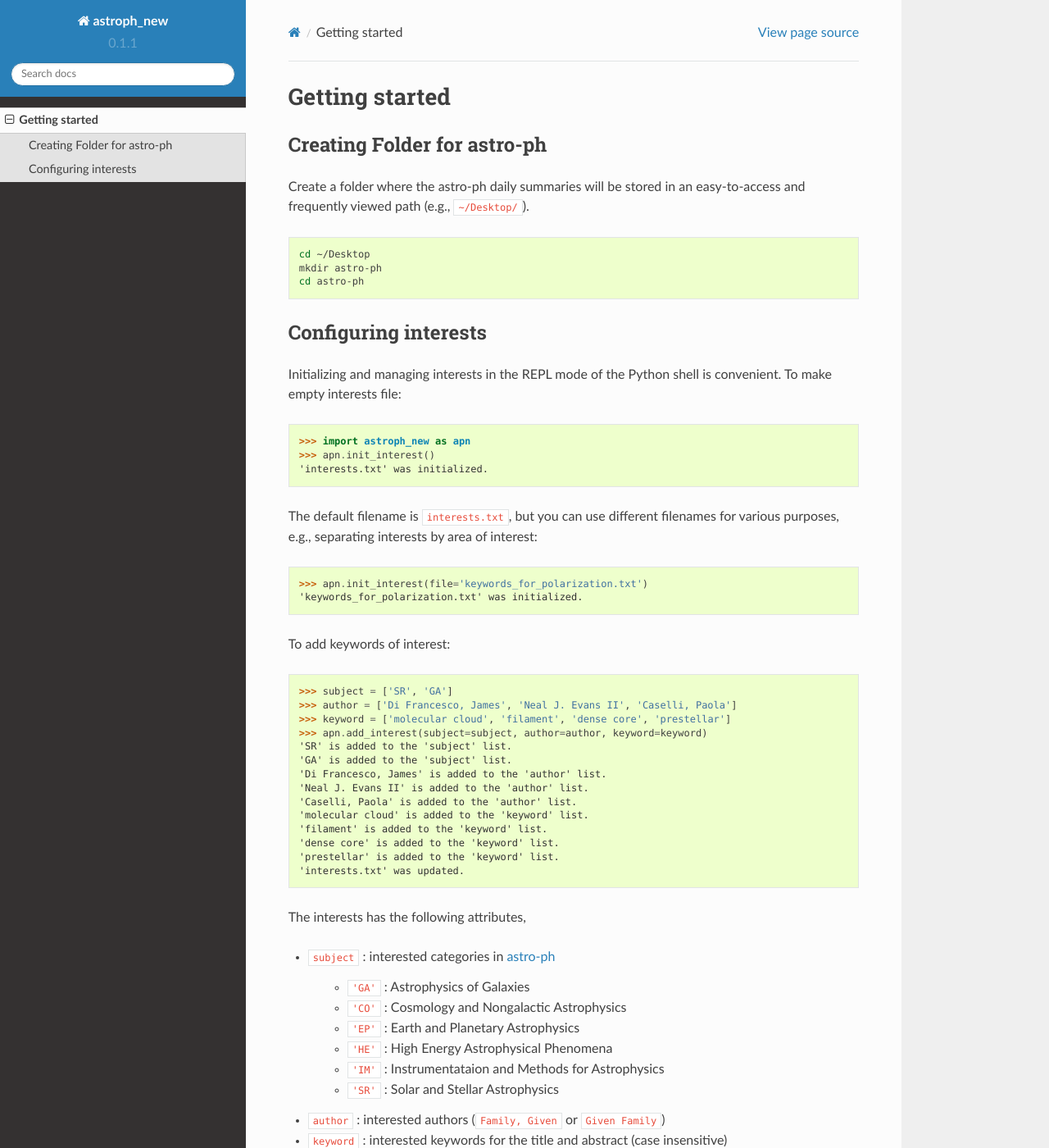
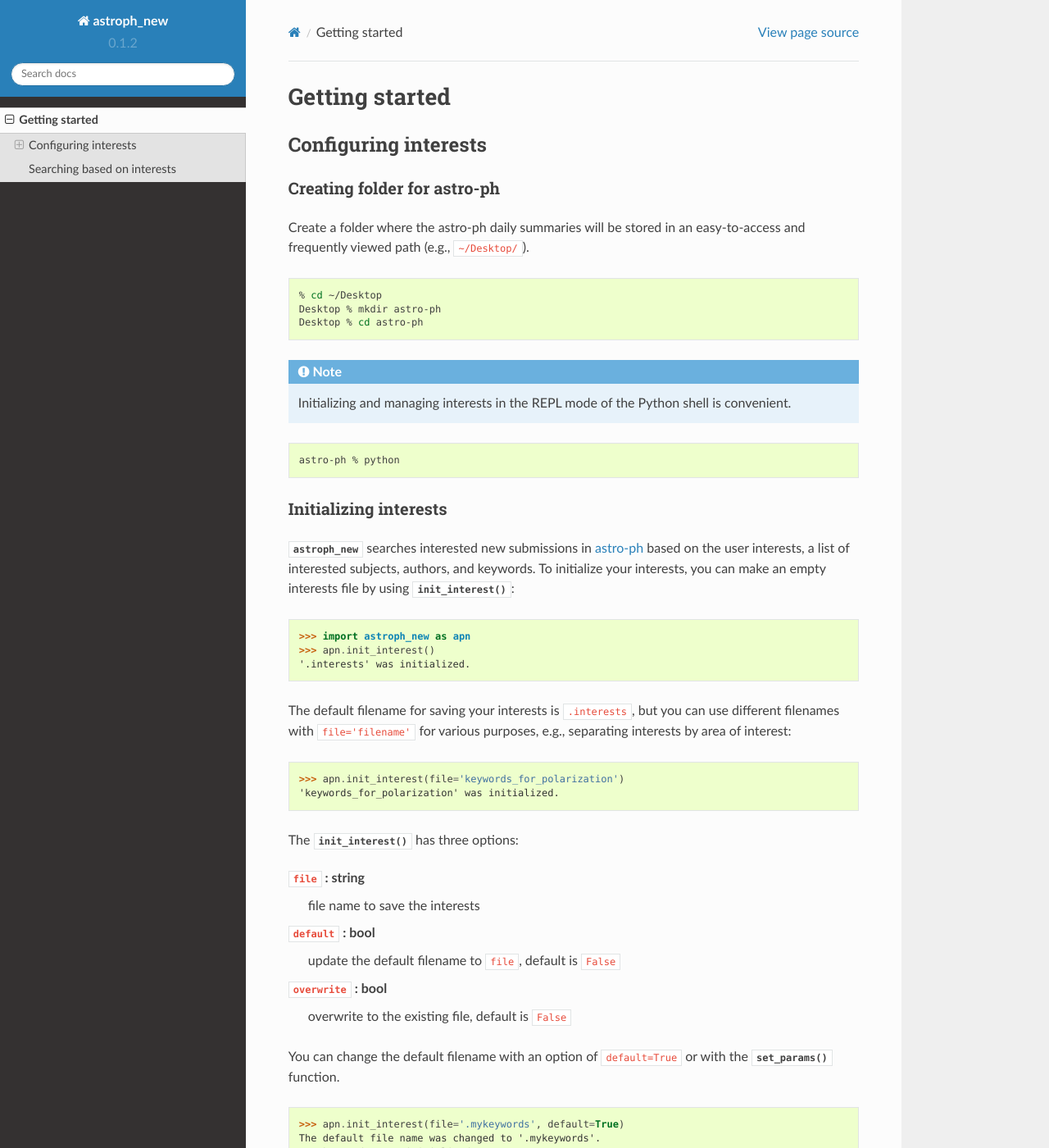
Before and after one commit to radioshiny/astroph_new, a Sphinx documentation site: the page built from docs/get_start.rst, in a window 1280 px wide and 1400 px high. Shown: the whole window at 82% size. Built offline with Sphinx 7.4.7 and the Read the Docs theme 2.0.0, drawn with Linux system fonts in a browser that asks for light colours; some of the changed text lies outside the part shown.

Commit message:
update docs

```diff
--- a/README.rst
+++ b/README.rst
@@ -15,7 +15,7 @@
 - Managing user interests (subjects, author names, and keywords)
 - Searching for new submissions in
   `astro-ph <https://arxiv.org/list/astro-ph/new>`_ based on the user interests
-- Creating a summarized document for the interested submissions
+- Creating a summary report for the interested submissions
 
 License
 =======
--- a/docs/conf.py
+++ b/docs/conf.py
@@ -9,7 +9,7 @@
 project = 'astroph_new'
 copyright = '2023, Shinyoung Kim'
 author = 'Shinyoung Kim'
-release = '0.1.1'
+release = '0.1.2'
 version = release
 
 # -- General configuration ---------------------------------------------------
--- a/docs/get_start.rst
+++ b/docs/get_start.rst
@@ -1,63 +1,117 @@
 .. _gs:
+
+.. _astro-ph: https://arxiv.org/archive/astro-ph
 
 ***************
 Getting started
 ***************
 
-Creating Folder for astro-ph
-============================
+Configuring interests
+=====================
+
+Creating folder for astro-ph
+----------------------------
 
 Create a folder where the astro-ph daily summaries will be stored in an
 easy-to-access and frequently viewed path (e.g., ``~/Desktop/``).
 
 .. code-block:: bash
 
-   cd ~/Desktop
-   mkdir astro-ph
-   cd astro-ph
+   % cd ~/Desktop
+   Desktop % mkdir astro-ph
+   Desktop % cd astro-ph
 
-Configuring interests
-=====================
+.. note::
 
-Initializing and managing interests in the REPL mode of the Python shell is
-convenient.
-To make empty interests file::
+   Initializing and managing interests in the REPL mode of the Python shell is
+   convenient.
 
-   >>> import astroph_new as apn
-   >>> apn.init_interest()
-   'interests.txt' was initialized.
+.. code-block:: bash
 
-The default filename is ``interests.txt``, but you can use different filenames
-for various purposes, e.g., separating interests by area of interest:
+   astro-ph % python
 
-.. code-block:: python
+Initializing interests
+----------------------
 
-    >>> apn.init_interest(file='keywords_for_polarization.txt')
-    'keywords_for_polarization.txt' was initialized.
+:mod:`astroph_new` searches interested new submissions in `astro-ph`_
+based on the user interests, a list of interested subjects, authors,
+and keywords. To initialize your interests, you can make an empty interests
+file by using :func:`init_interest`:
 
-To add keywords of interest:
+>>> import astroph_new as apn
+>>> apn.init_interest()
+'.interests' was initialized.
 
-.. code-block:: python
+The default filename for saving your interests is ``.interests``,
+but you can use different filenames with ``file='filename'`` for various
+purposes, e.g., separating interests by area of interest:
 
-    >>> subject = ['SR', 'GA']
-    >>> author = ['Di Francesco, James', 'Neal J. Evans II', 'Caselli, Paola']
-    >>> keyword = ['molecular cloud', 'filament', 'dense core', 'prestellar']
-    >>> apn.add_interest(subject=subject, author=author, keyword=keyword)
-    'SR' is added to the 'subject' list.
-    'GA' is added to the 'subject' list.
-    'Di Francesco, James' is added to the 'author' list.
-    'Neal J. Evans II' is added to the 'author' list.
-    'Caselli, Paola' is added to the 'author' list.
-    'molecular cloud' is added to the 'keyword' list.
-    'filament' is added to the 'keyword' list.
-    'dense core' is added to the 'keyword' list.
-    'prestellar' is added to the 'keyword' list.
-    'interests.txt' was updated.
+>>> apn.init_interest(file='keywords_for_polarization')
+'keywords_for_polarization' was initialized.
 
-The interests has the following attributes,
+The :func:`init_interest` has three options:
 
-* ``subject`` : interested categories in
-  `astro-ph <https://arxiv.org/archive/astro-ph>`_
+``file`` : string
+    file name to save the interests
+
+``default`` : bool
+    update the default filename to ``file``, default is ``False``
+
+``overwrite`` : bool
+    overwrite to the existing file, default is ``False``
+
+You can change the default filename with an option of ``default=True`` or
+with the :func:`set_params` function.
+
+>>> apn.init_interest(file='.mykeywords', default=True)
+The default file name was changed to '.mykeywords'.
+'.mykeywords' was initialized.
+
+>>> apn.set_params('file', '.interests')
+>>> apn.init_interest(overwrite=True)
+'.interests' was initialized.
+
+Managing interests
+------------------
+
+The :mod:`astroph_new` module contains functions helpful in managing user
+interests stored in the file name (or path) given by ``file``.
+
+.. note::
+
+   Functions that manage user interests, such as :func:`read_interest`,
+   :func:`add_interest`, and :func:`remove_interest`, have an input parameter
+   ``file`` specifying the name of the user interests file.
+   If it is not given, the default file name is used, which was set in
+   :func:`init_interest` or :func:`set_params` and can be checked with
+   :func:`get_params`.
+
+   >>> apn.get_params('file')
+   '.interests'
+
+You can add the interested categories of `astro-ph`_, interested author names,
+and search keywords for the titles or abstracts into your interests list
+using :func:`add_interest`.
+
+>>> subject = ['SR', 'GA']
+>>> author = ['Di Francesco, James', 'Neal J. Evans II', 'Caselli, Paola']
+>>> keyword = ['molecular cloud', 'filament', 'dense core', 'prestellar']
+>>> apn.add_interest(subject=subject, author=author, keyword=keyword)
+'SR' is added to the 'subject' list.
+'GA' is added to the 'subject' list.
+'Di Francesco, James' is added to the 'author' list.
+'Neal J. Evans II' is added to the 'author' list.
+'Caselli, Paola' is added to the 'author' list.
+'molecular cloud' is added to the 'keyword' list.
+'filament' is added to the 'keyword' list.
+'dense core' is added to the 'keyword' list.
+'prestellar' is added to the 'keyword' list.
+'interests.txt' was updated.
+
+The :func:`add_interest` has the following inputs,
+
+``subject`` : string or list of strings
+    interested categories in `astro-ph <https://arxiv.org/archive/astro-ph>`_
 
     * ``'GA'`` :  Astrophysics of Galaxies
     * ``'CO'`` :  Cosmology and Nongalactic Astrophysics
@@ -66,45 +120,63 @@
     * ``'IM'`` :  Instrumentataion and Methods for Astrophysics
     * ``'SR'`` :  Solar and Stellar Astrophysics
 
-* ``author`` :  interested authors (``Family, Given`` or ``Given Family``)
-* ``keyword`` :  interested keywords for the title and abstract
-  (case insensitive)
+``author`` :  string or list of strings
+    interested authors (``Family, Given`` or ``Given Family``)
+
+``keyword`` :  string or list of strings
+    interested keywords for the title and abstract (case insensitive)
 
 To check the interests list:
 
-.. code-block:: python
+>>> interest = apn.read_interest()
+>>> print(interest['author'])
+['Caselli, Paola', 'Di Francesco, James', 'Neal J. Evans II']
 
-    >>> interest = apn.read_interest()
-    >>> print(interest['author'])
-    ['Caselli, Paola', 'Di Francesco, James', 'Neal J. Evans II']
+To add additional interests:
 
-To add additional interests::
+>>> apn.add_interest(subject='IM')
+'IM' is added to the 'subject' list.
+'interests.txt' was updated.
 
-    >>> apn.add_interest(subject='IM')
-    'IM' is added to the 'subject' list.
-    'interests.txt' was updated.
-    >>> apn.add_interest(author='Philip C. Myers')
-    'Philip C. Myers' is added to the 'author' list.
-    'interests.txt' was updated.
+>>> apn.add_interest(author='Philip C. Myers')
+'Philip C. Myers' is added to the 'author' list.
+'interests.txt' was updated.
 
-Obvious duplicates cannot be added::
+Obvious duplicates cannot be added:
 
-    >>> apn.add_interest(author=['Paola Caselli', 'Myers, P. C.'])
-    'Paola Caselli' is already exist in the 'author' list.
-    'Myers, P. C.' is already exist in the 'author' list.
-    Nothing changed!
+>>> apn.add_interest(author=['Paola Caselli', 'Myers, P. C.'])
+'Paola Caselli' is already exist in the 'author' list.
+'Myers, P. C.' is already exist in the 'author' list.
+Nothing changed!
 
 Keyword searches for titles and abstracts ignore case,
-but are sensitive to spaces and hyphens::
+but are sensitive to spaces and hyphens:
 
-    >>> apn.add_interest(keyword=['starless', 'protostellar'])
-    'starless' is added to the 'keyword' list.
-    'protostellar' is added to the 'keyword' list.
-    'interests.txt' was updated.
-    >>> apn.add_interest(keyword=['proto-stellar', 'pre-stellar'])
-    'proto-stellar' is added to the 'keyword' list.
-    'pre-stellar' is added to the 'keyword' list.
-    'interests.txt' was updated.
-    >>> print(apn.read_interest()['keyword'])
-    ['dense core', 'filament', 'molecular cloud', 'pre-stellar', 'prestellar',
-     'proto-stellar', 'protostellar', 'starless']
+>>> apn.add_interest(keyword=['starless', 'protostellar'])
+'starless' is added to the 'keyword' list.
+'protostellar' is added to the 'keyword' list.
+'interests.txt' was updated.
+
+>>> apn.add_interest(keyword=['proto-stellar', 'pre-stellar'])
+'proto-stellar' is added to the 'keyword' list.
+'pre-stellar' is added to the 'keyword' list.
+'interests.txt' was updated.
+
+>>> print(apn.read_interest()['keyword'])
+['dense core', 'filament', 'molecular cloud', 'pre-stellar', 'prestellar',
+ 'proto-stellar', 'protostellar', 'starless']
+
+To remove no longer used keywords of interest:
+
+>>> apn.remove_interest(subject='IM', keyword='proto-stellar')
+'IM' is removed from the 'subject' list.
+'proto-stellar' is removed from the 'keyword' list.
+'interests.txt' was updated.
+
+.. note::
+
+   You can access and update the saved user interests
+   using text editors, such as ``vim`` or ``emacs``.
+
+Searching based on interests
+============================
--- a/docs/index.rst
+++ b/docs/index.rst
@@ -20,7 +20,7 @@
 - Managing user interests (subjects, author names, and keywords)
 - Searching for new submissions in
   `astro-ph <https://arxiv.org/list/astro-ph/new>`_ based on the user interests
-- Creating a summarized document for the interested submissions
+- Creating a summary report for the interested submissions
 
 Installation
 ============
--- a/setup.py
+++ b/setup.py
@@ -5,7 +5,7 @@
 
 setup(
     name="astroph_new", # Replace with your own username
-    version="0.1.1",
+    version="0.1.2",
     author="Shinyoung Kim",
     author_email="radioshiny@gmail.com",
     description="astroph_new",
```
Also changed, not shown: 2 other files.
